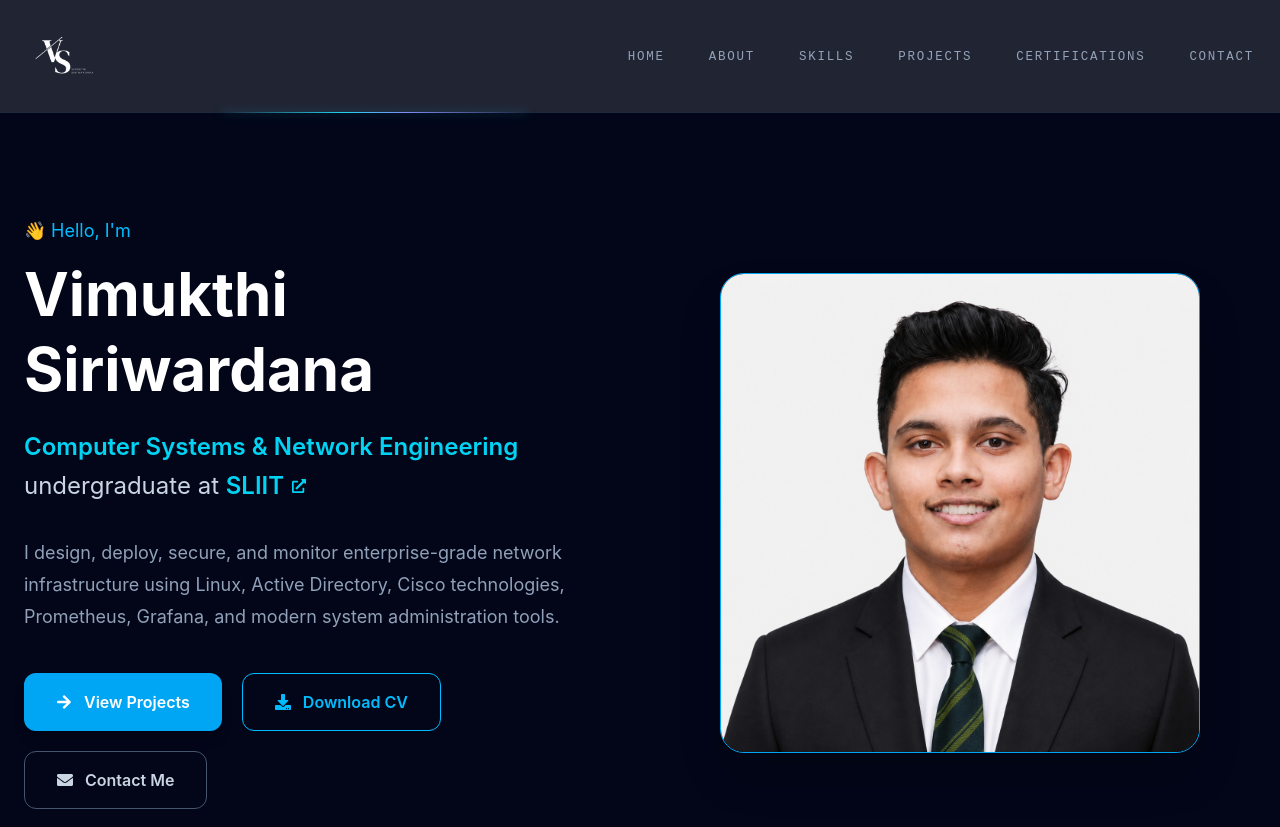
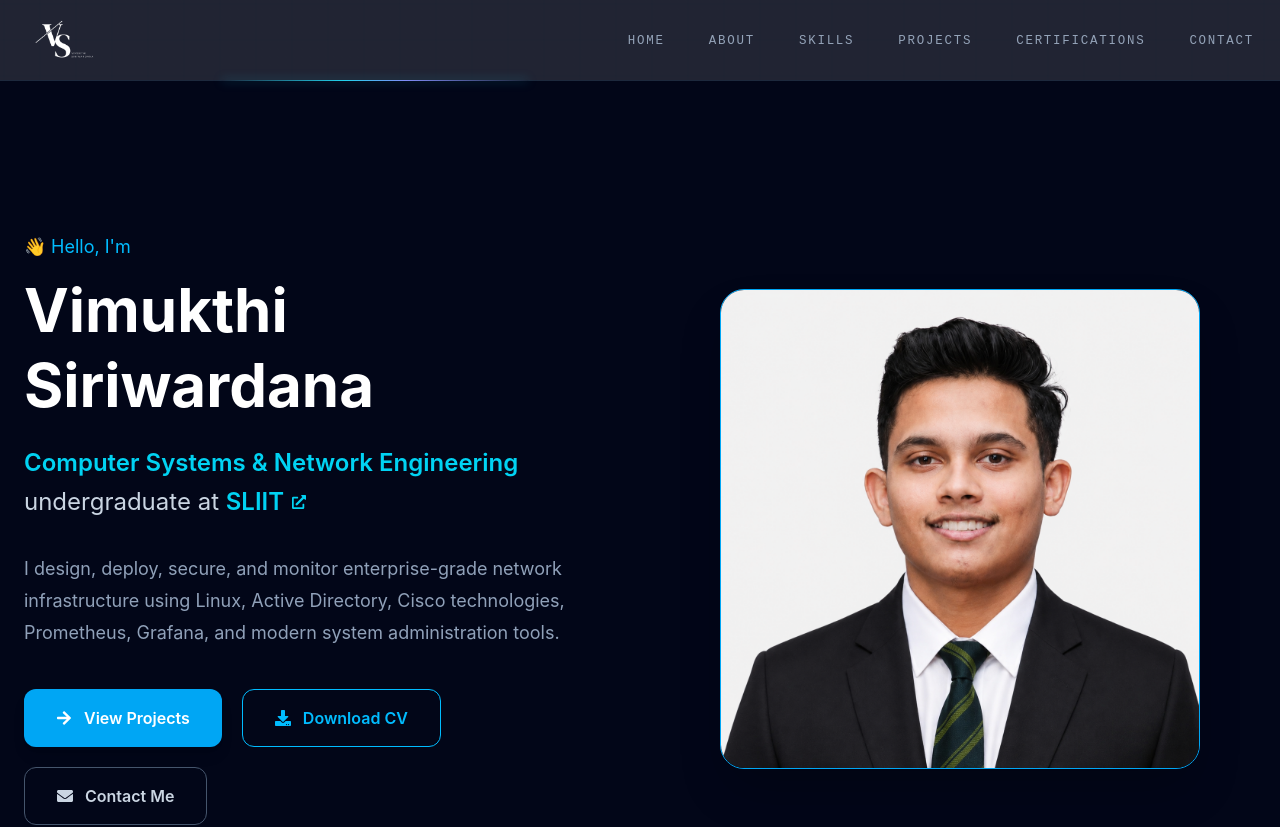
Before and after one commit to VimukthiSiriwardana/personal-portfolio, a React (Vite) app: page / in a window 1280 px wide. Shown: the top 827 px of the page. Built offline with nearby package versions, Linux system fonts and the light colour scheme.

Commit message:
Enhance the home page

```diff
--- a/src/components/Navbar.jsx
+++ b/src/components/Navbar.jsx
@@ -138,7 +138,7 @@ function Navbar() {
 
       <nav className="vs-nav fixed top-0 left-0 w-full z-50 backdrop-blur-md border-b border-slate-800">
 
-        <div className="max-w-7xl mx-auto px-6 py-4 flex justify-between items-center">
+        <div className="max-w-7xl mx-auto px-6 py-0 flex justify-between items-center">
 
           {/* Logo */}
 
--- a/src/sections/Hero.jsx
+++ b/src/sections/Hero.jsx
@@ -12,7 +12,7 @@ function Hero() {
   return (
     <section
       id="home"
-      className="min-h-screen bg-slate-950 flex items-center justify-center px-6"
+      className="min-h-screen bg-slate-950 flex items-center justify-center px-6 pt-24"
     >
       <div className="max-w-7xl mx-auto grid md:grid-cols-2 gap-12 items-center">
 
```
